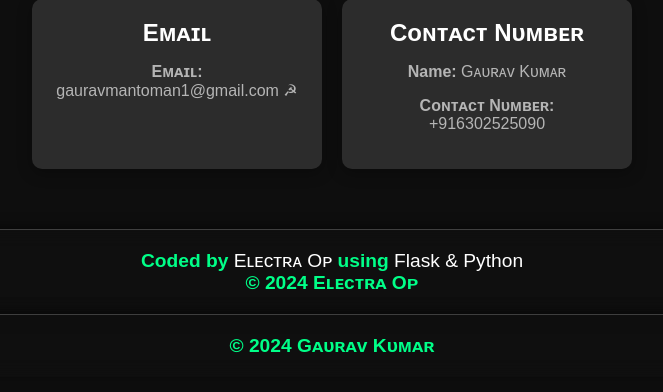
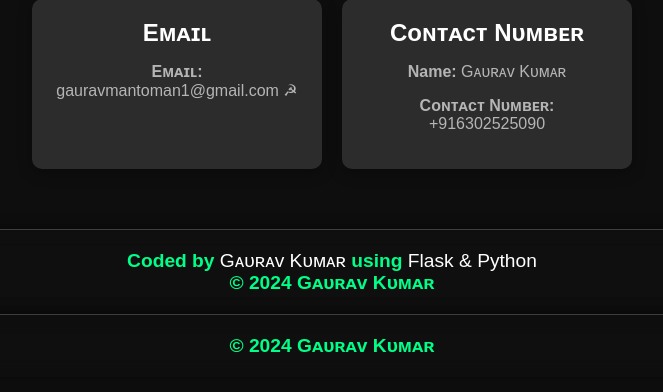
Before and after one commit to fnnetwork/GauravKumar, a Flask app: page /contact in a window 1280 px wide. Shown: the part 246-638 px from the top of the page, without its empty margins (308-971 px from the left). Run offline with Flask 3, Linux system fonts and the light colour scheme.

Commit message:
Update contact.html

```diff
--- a/templates/contact.html
+++ b/templates/contact.html
@@ -20,8 +20,8 @@
 
 <!-- Footer -->
 <footer>
-    <p>Coded by <span>Eʟᴇᴄᴛʀᴀ Oᴘ</span> using <span>Flask & Python</span></p>
-    <p>© 2024 Eʟᴇᴄᴛʀᴀ Oᴘ</p>
+    <p>Coded by <span>Gᴀᴜʀᴀᴠ Kᴜᴍᴀʀ</span> using <span>Flask & Python</span></p>
+    <p>© 2024 Gᴀᴜʀᴀᴠ Kᴜᴍᴀʀ</p>
 </footer>
 
 <script>
```
